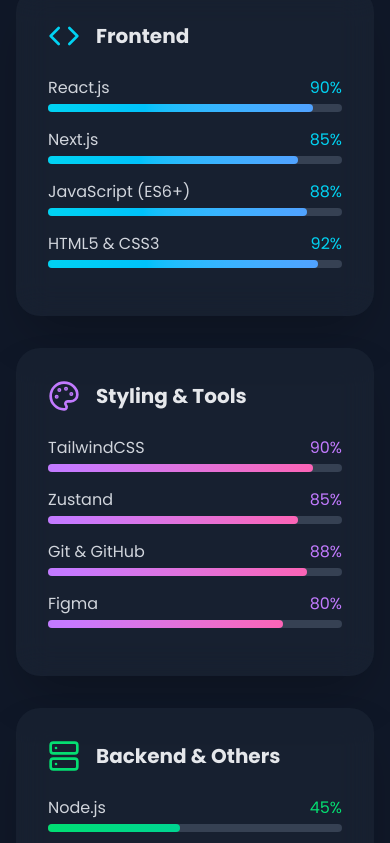
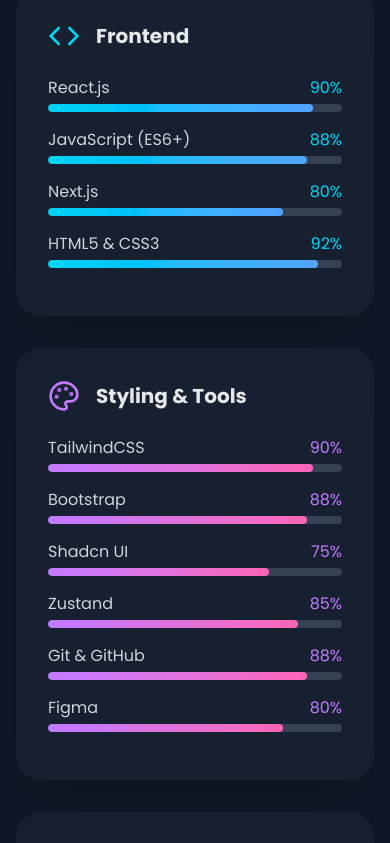
Before and after one commit to SuSandarKyaw/my-portfolio, a React (Vite) app: page / in a window 390 px wide. Shown: the part 2300-3143 px from the top of the page. Built offline with nearby package versions, Linux system fonts and the light colour scheme.

Commit message:
fix:mobile responsive

```diff
--- a/src/components/ExperienceSection.jsx
+++ b/src/components/ExperienceSection.jsx
@@ -63,9 +63,39 @@
   const IconComponent = item.icon;
 
   return (
-    <div className="relative flex items-center">
+    <div className="relative flex md:items-center">
+      {/* Mobile: Single column layout */}
+      <div className="md:hidden w-full">
+        <div className={`bg-gray-800/50 backdrop-blur-lg rounded-3xl p-6 shadow-2xl ${colors.shadow} transition-all duration-300 w-full mb-8`}>
+          <div className="flex items-center mb-4">
+            <div className={`w-10 h-10 bg-gradient-to-r ${colors.gradient} rounded-full flex items-center justify-center mr-3`}>
+              <IconComponent className="w-5 h-5 text-gray-900" />
+            </div>
+            <div>
+              <h3 className={`text-lg font-bold ${colors.text}`}>
+                {item.position || item.degree}
+              </h3>
+              <p className="text-sm text-gray-300">{item.company || item.institution}</p>
+              <p className="text-xs text-gray-400">{item.duration || item.status}</p>
+            </div>
+          </div>
+          {item.achievements ? (
+            <ul className="space-y-1.5 text-sm text-gray-300">
+              {item.achievements.map((achievement, achIndex) => (
+                <li key={achIndex}>• {achievement}</li>
+              ))}
+            </ul>
+          ) : (
+            <p className="text-sm text-gray-300">{item.description}</p>
+          )}
+        </div>
+        {/* Timeline Dot for mobile */}
+        <div className={`absolute left-1/2 transform -translate-x-1/2 -bottom-4 w-5 h-5 bg-gradient-to-r ${colors.gradient} rounded-full border-4 border-gray-900 z-10`}></div>
+      </div>
+
+
       {isLeft ? (
-        <div className="flex-1 pr-8">
+        <div className="hidden md:flex flex-1 pr-8">
           <div className={`bg-gray-800/50 backdrop-blur-lg rounded-3xl p-8 shadow-2xl ${colors.shadow} transition-all duration-300 ml-auto max-w-lg`}>
             <div className="flex items-center mb-4">
               <div className={`w-12 h-12 bg-gradient-to-r ${colors.gradient} rounded-full flex items-center justify-center mr-4`}>
@@ -91,14 +121,14 @@
           </div>
         </div>
       ) : (
-        <div className="flex-1 pr-8"></div>
+        <div className="hidden md:flex flex-1 pr-8"></div>
       )}
 
-      {/* Timeline Dot */}
-      <div className={`absolute left-1/2 transform -translate-x-1/2 w-6 h-6 bg-gradient-to-r ${colors.gradient} rounded-full border-4 border-gray-900 z-10`}></div>
+      {/* Timeline Dot for desktop */}
+      <div className={`hidden md:block absolute left-1/2 transform -translate-x-1/2 w-6 h-6 bg-gradient-to-r ${colors.gradient} rounded-full border-4 border-gray-900 z-10`}></div>
 
       {!isLeft ? (
-        <div className="flex-1 pl-8">
+        <div className="hidden md:flex flex-1 pl-8">
           <div className={`bg-gray-800/50 backdrop-blur-lg rounded-3xl p-8 shadow-2xl ${colors.shadow} transition-all duration-300 max-w-lg`}>
             <div className="flex items-center mb-4">
               <div className={`w-12 h-12 bg-gradient-to-r ${colors.gradient} rounded-full flex items-center justify-center mr-4`}>
@@ -124,7 +154,7 @@
           </div>
         </div>
       ) : (
-        <div className="flex-1 pl-8"></div>
+        <div className="hidden md:flex flex-1 pl-8"></div>
       )}
     </div>
   );
@@ -134,21 +164,21 @@
   const allItems = [...experiences, ...education];
 
   return (
-    <section id="experience" className="relative py-20 px-4 sm:px-6 lg:px-8 bg-gray-900">
+    <section id="experience" className="relative py-12 md:py-20 px-4 sm:px-6 lg:px-8 bg-gray-900">
       <div className="max-w-7xl mx-auto">
-        <div className="text-center mb-16">
-          <h2 className="text-4xl md:text-5xl font-bold mb-4 bg-gradient-to-r from-cyan-400 to-blue-400 bg-clip-text text-transparent">
+        <div className="text-center mb-12 md:mb-16">
+          <h2 className="text-3xl md:text-4xl lg:text-5xl font-bold mb-4 bg-gradient-to-r from-cyan-400 to-blue-400 bg-clip-text text-transparent">
             Experience & Education
           </h2>
           <RunningLine/>
         </div>
 
         <div className="relative">
-          {/* Timeline Line */}
-          <div className="absolute left-1/2 transform -translate-x-1/2 w-1 h-full bg-gradient-to-b from-cyan-400 to-blue-400 rounded-full"></div>
+          {/* Timeline Line - Hidden on mobile, visible on desktop */}
+          <div className="hidden md:block absolute left-1/2 transform -translate-x-1/2 w-1 h-full bg-gradient-to-b from-cyan-400 to-blue-400 rounded-full"></div>
 
           {/* Timeline Items */}
-          <div className="space-y-12">
+          <div className="space-y-16 md:space-y-12">
             {allItems.map((item, index) => (
               <TimelineItem
                 key={index}
--- a/src/components/SkillsSection.jsx
+++ b/src/components/SkillsSection.jsx
@@ -1,23 +1,27 @@
 import { Code, Palette, Server } from "lucide-react";
+import { motion, useInView } from "framer-motion";
 import RunningLine from "./RunningLine";
+import { useRef } from "react";
 
 const frontendSkills = [
   { name: "React.js", level: 90 },
-  { name: "Next.js", level: 85 },
   { name: "JavaScript (ES6+)", level: 88 },
+  { name: "Next.js", level: 80 },
   { name: "HTML5 & CSS3", level: 92 }
 ];
 
 const stylingSkills = [
   { name: "TailwindCSS", level: 90 },
+  { name: "Bootstrap", level: 88 },
+  { name: "Shadcn UI", level: 75 },
   { name: "Zustand", level: 85 },
   { name: "Git & GitHub", level: 88 },
   { name: "Figma", level: 80 }
 ];
 
 const backendSkills = [
+  { name: "PHP", level: 50 },
   { name: "Node.js", level: 45 },
-  { name: "PHP", level: 50 },
   { name: "Docker", level: 35 },
   { name: "Vercel", level: 85 }
 ];
@@ -35,30 +39,74 @@
         <span className="text-gray-300">{skill.name}</span>
         <span className={`text-${color}-400`}>{skill.level}%</span>
       </div>
-      <div className="w-full bg-gray-700 rounded-full h-2">
-        <div
-          className={`h-2 rounded-full bg-gradient-to-r ${gradientColors[color]} transition-all duration-1000 ease-out`}
-          style={{ width: `${skill.level}%` }}
-        ></div>
+      <div className="w-full bg-gray-700 rounded-full h-2 overflow-hidden">
+        <motion.div
+          initial={{ width: 0 }}
+          animate={{ width: `${skill.level}%` }}
+          transition={{ duration: 1, ease: "easeOut" }}
+          className={`h-2 rounded-full bg-gradient-to-r ${gradientColors[color]}`}
+        />
       </div>
     </div>
   );
 };
 
 const SkillsSection = () => {
+  const ref = useRef(null);
+  const isInView = useInView(ref, { once: true, margin: "-100px" });
+
+  const containerVariants = {
+    hidden: { opacity: 0 },
+    visible: {
+      opacity: 1,
+      transition: {
+        staggerChildren: 0.1
+      }
+    }
+  };
+
+  const itemVariants = {
+    hidden: { y: 20, opacity: 0 },
+    visible: {
+      y: 0,
+      opacity: 1,
+      transition: { duration: 0.5 }
+    }
+  };
+
   return (
-    <section id="skills" className="relative py-20 px-4 sm:px-6 lg:px-8 bg-gray-900">
+    <section
+      id="skills"
+      className="relative py-20 px-4 sm:px-6 lg:px-8 bg-gray-900"
+      ref={ref}
+    >
       <div className="max-w-7xl mx-auto">
-        <div className="text-center mb-16">
-          <h2 className="text-4xl md:text-5xl font-bold mb-4 bg-gradient-to-r from-cyan-400 to-blue-400 bg-clip-text text-transparent">
+        <motion.div
+          initial="hidden"
+          animate={isInView ? "visible" : "hidden"}
+          variants={containerVariants}
+          className="text-center mb-16"
+        >
+          <motion.h2
+            variants={itemVariants}
+            className="text-4xl md:text-5xl font-bold mb-4 bg-gradient-to-r from-cyan-400 to-blue-400 bg-clip-text text-transparent"
+          >
             Skills & Technologies
-          </h2>
-         <RunningLine/>
-        </div>
+          </motion.h2>
+          <RunningLine/>
+        </motion.div>
 
-        <div className="grid md:grid-cols-2 lg:grid-cols-3 gap-8">
+        <motion.div
+          initial="hidden"
+          animate={isInView ? "visible" : "hidden"}
+          variants={containerVariants}
+          className="grid md:grid-cols-2 lg:grid-cols-3 gap-8"
+        >
           {/* Frontend Skills */}
-          <div className="bg-gray-800/50 backdrop-blur-lg rounded-3xl p-8 shadow-2xl hover:shadow-cyan-500/20 transition-all duration-300 hover:scale-[1.02]">
+          <motion.div
+            variants={itemVariants}
+            className="bg-gray-800/50 backdrop-blur-lg rounded-3xl p-8 shadow-2xl hover:shadow-cyan-500/20 transition-all duration-300 hover:scale-[1.02]"
+          >
             <div className="flex items-center mb-6">
               <Code className="w-8 h-8 text-cyan-400 mr-4" />
               <h3 className="text-xl font-bold text-gray-200">Frontend</h3>
@@ -68,10 +116,13 @@
                 <SkillBar key={index} skill={skill} color="cyan" />
               ))}
             </div>
-          </div>
+          </motion.div>
 
           {/* Styling & Tools */}
-          <div className="bg-gray-800/50 backdrop-blur-lg rounded-3xl p-8 shadow-2xl hover:shadow-purple-500/20 transition-all duration-300 hover:scale-[1.02]">
+          <motion.div
+            variants={itemVariants}
+            className="bg-gray-800/50 backdrop-blur-lg rounded-3xl p-8 shadow-2xl hover:shadow-purple-500/20 transition-all duration-300 hover:scale-[1.02]"
+          >
             <div className="flex items-center mb-6">
               <Palette className="w-8 h-8 text-purple-400 mr-4" />
               <h3 className="text-xl font-bold text-gray-200">Styling & Tools</h3>
@@ -81,10 +132,13 @@
                 <SkillBar key={index} skill={skill} color="purple" />
               ))}
             </div>
-          </div>
+          </motion.div>
 
           {/* Backend & Others */}
-          <div className="bg-gray-800/50 backdrop-blur-lg rounded-3xl p-8 shadow-2xl hover:shadow-green-500/20 transition-all duration-300 hover:scale-[1.02]">
+          <motion.div
+            variants={itemVariants}
+            className="bg-gray-800/50 backdrop-blur-lg rounded-3xl p-8 shadow-2xl hover:shadow-green-500/20 transition-all duration-300 hover:scale-[1.02]"
+          >
             <div className="flex items-center mb-6">
               <Server className="w-8 h-8 text-green-400 mr-4" />
               <h3 className="text-xl font-bold text-gray-200">Backend & Others</h3>
@@ -94,8 +148,8 @@
                 <SkillBar key={index} skill={skill} color="green" />
               ))}
             </div>
-          </div>
-        </div>
+          </motion.div>
+        </motion.div>
       </div>
     </section>
   );
```
